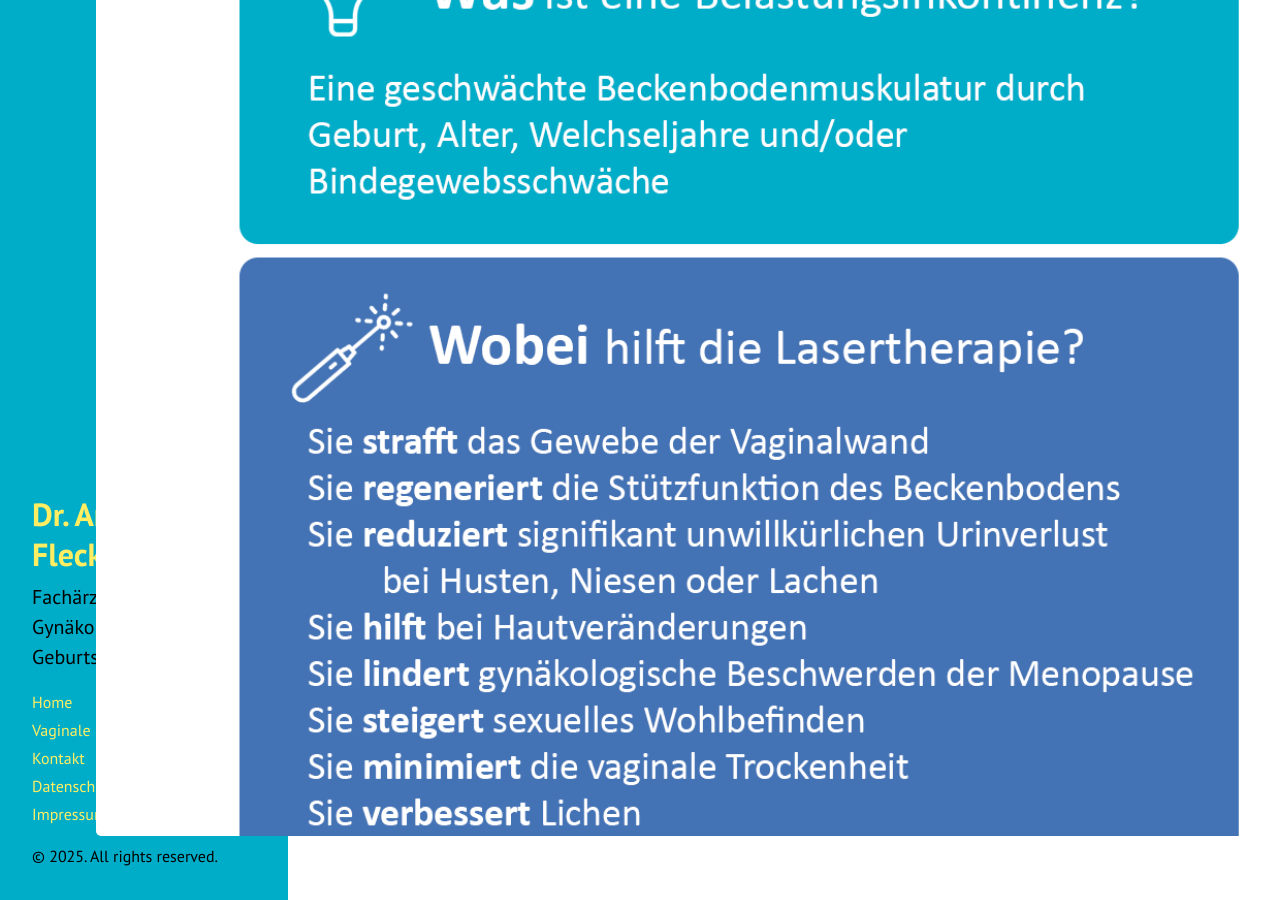
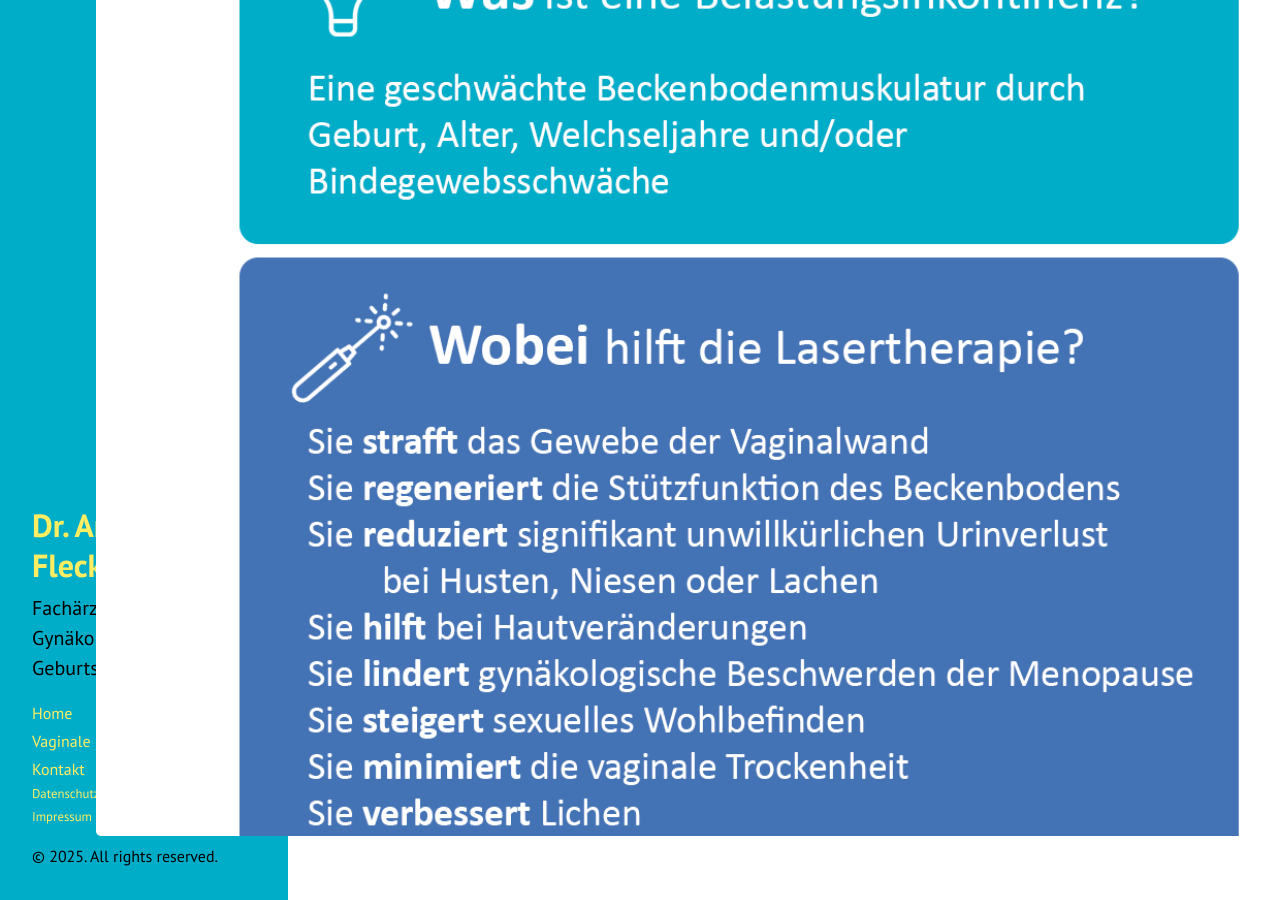
Before and after one commit to JuliaFleckenstein/dr-anne-sophie-fleckenstein, a Jekyll site: the page built from docs/index.md, in a window 1280 px wide and 900 px high, scrolled down 128 px. Built offline with Jekyll 4.4.1, drawn with Linux system fonts in a browser that asks for light colours; Markdown is read by kramdown in place of the engine named in the settings; the list of posts is cut into pages by our own code.

Commit message:
changed sidebar styles

```diff
--- a/docs/_includes/head.html
+++ b/docs/_includes/head.html
@@ -19,6 +19,7 @@
   <link rel="stylesheet" href="{{ '/public/css/syntax.css' | relative_url }}">
   <link rel="stylesheet" href="{{ '/public/css/hyde.css' | relative_url }}">
   <link rel="stylesheet" href="https://fonts.googleapis.com/css?family=PT+Sans:400,400italic,700|Abril+Fatface">
+  <link rel="stylesheet" href="{{ '/public/css/custom.css' | relative_url }}">
 
   <!-- Icons -->
   <!-- <link rel="apple-touch-icon-precomposed" sizes="144x144" href="{{ site.baseurl }}public/apple-touch-icon-144-precomposed.png">
--- a/docs/_includes/sidebar.html
+++ b/docs/_includes/sidebar.html
@@ -18,7 +18,11 @@
       {% for node in pages_list %}
         {% if node.title != null %}
           {% if node.layout == "page" %}
-            <a class="sidebar-nav-item{% if page.url == node.url %} active{% endif %}" href="{{ node.url | relative_url }}">{{ node.title }}</a>
+            {% if node.title == "Impressum" or node.title == "Datenschutzerklärung" %}
+              <a class="sidebar-nav-item small-nav-item{% if page.url == node.url %} active{% endif %}" href="{{ node.url | relative_url }}">{{ node.title }}</a>
+            {% else %}
+              <a class="sidebar-nav-item{% if page.url == node.url %} active{% endif %}" href="{{ node.url | relative_url }}">{{ node.title }}</a>
+            {% endif %}
           {% endif %}
         {% endif %}
       {% endfor %}
--- /dev/null
+++ b/docs/public/css/custom.css
@@ -0,0 +1,4 @@
+/* Smaller font for specific nav items */
+.small-nav-item {
+  font-size: 0.8em; /* Adjust the size as needed */
+}
```
